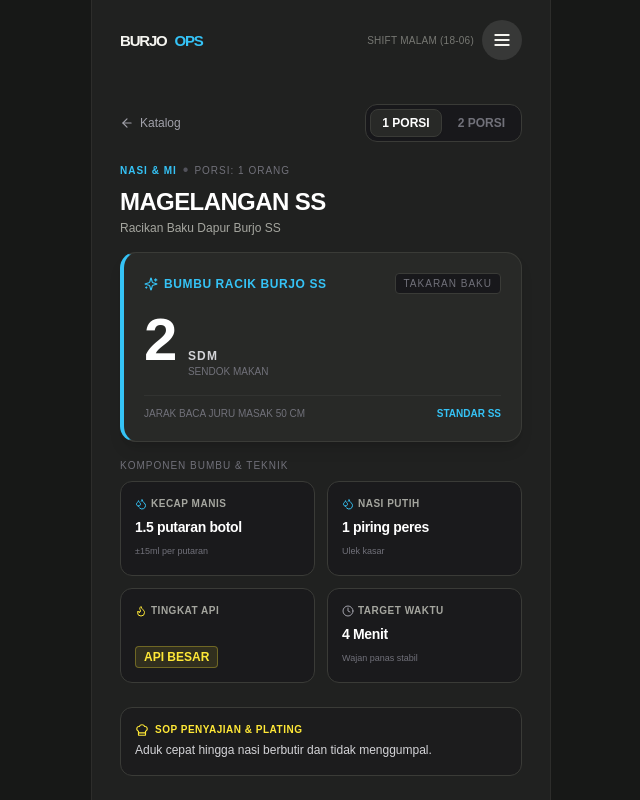
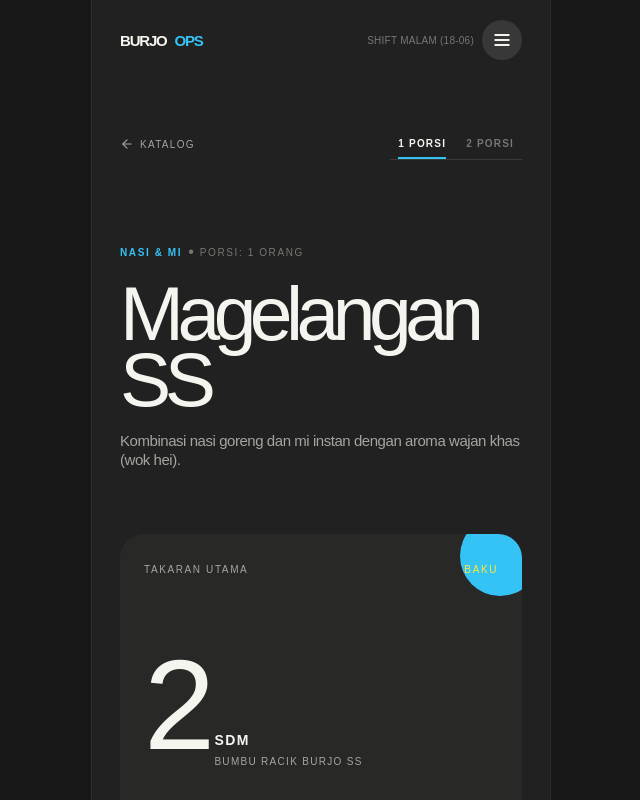
Before and after one commit to szqiel/burjo-ops, a Next.js app: page /resep/magelangan in a window 1280 px wide. Shown: the top 800 px of the page, without its empty margins (319-959 px from the left). Built offline with nearby package versions, Linux system fonts and the light colour scheme.

Commit message:
redesign(recipe): simplify recipe discovery and cooking flow

```diff
--- a/src/app/resep/[id]/page.tsx
+++ b/src/app/resep/[id]/page.tsx
@@ -10,7 +10,7 @@ import { CookingParametersGrid } from "@/components/recipe/CookingParametersGrid
 import recipesData from "@/data/recipes.json";
 import { Recipe } from "@/types/recipe";
 import { useEvaluation } from "@/context/EvaluationContext";
-import { ArrowLeft, ChefHat, CheckCircle2 } from "lucide-react";
+import { ArrowLeft } from "lucide-react";
 
 export default function RecipeDetailPage() {
   const params = useParams();
@@ -47,12 +47,12 @@ export default function RecipeDetailPage() {
 
   return (
     <PageTransition>
-      <div className="flex flex-col space-y-4">
+      <div className="flex flex-col">
         {/* Top Navigation Row: Back Link & Portion Segmented Control */}
-        <div className="flex items-center justify-between pt-1">
+        <div className="flex items-center justify-between pt-7">
           <Link
             href="/resep"
-            className="inline-flex items-center gap-1.5 text-xs font-mono text-zinc-400 hover:text-white transition-colors py-1 focus:outline-none"
+            className="inline-flex items-center gap-1.5 text-[10px] font-mono uppercase tracking-[0.13em] text-burjo-muted hover:text-burjo-text transition-colors py-1"
           >
             <ArrowLeft className="w-3.5 h-3.5" />
             <span>Katalog</span>
@@ -63,35 +63,35 @@ export default function RecipeDetailPage() {
         </div>
 
         {/* Recipe Title & Kicker */}
-        <div>
-          <div className="flex items-center gap-1.5 mb-1">
-            <span className="text-[10px] font-mono uppercase tracking-widest text-burjo-blue font-semibold">
+        <div className="mt-20">
+          <div className="flex items-center gap-1.5">
+            <span className="text-[10px] font-mono uppercase tracking-[0.16em] text-burjo-blue font-semibold">
               {recipe.category}
             </span>
-            <span className="text-zinc-600">•</span>
-            <span className="text-[10px] font-mono uppercase tracking-widest text-zinc-500">
+            <span className="text-burjo-quiet">•</span>
+            <span className="text-[10px] font-mono uppercase tracking-[0.16em] text-burjo-quiet">
               Porsi: {portion} Orang
             </span>
           </div>
-          <h1 className="text-2xl font-bold tracking-tight text-white uppercase">
+          <h1 className="mt-4 text-[clamp(3rem,13vw,4.8rem)] font-normal leading-[0.86] tracking-[-0.085em] text-burjo-text">
             {recipe.title}
           </h1>
-          <p className="text-xs text-burjo-muted font-mono mt-0.5">
-            Racikan Baku Dapur Burjo SS
+          <p className="mt-5 text-[15px] leading-[1.25] tracking-[-0.03em] text-burjo-muted">
+            {recipe.description}
           </p>
         </div>
 
         {/* Hero Takaran Card (Glanceable at 50 cm) */}
-        <HeroTakaranCard
+        <div className="mt-16"><HeroTakaranCard
           name={primaryIngredient.name}
           amount={multipliedPrimaryAmount}
           unit={primaryIngredient.unit}
-        />
+        /></div>
 
         {/* 2x2 Sub-Parameters Grid */}
-        <div>
-          <span className="text-[10px] font-mono uppercase tracking-widest text-zinc-500 block mb-1">
-            KOMPONEN BUMBU & TEKNIK
+        <div className="mt-20">
+          <span className="text-[10px] font-mono uppercase tracking-[0.16em] text-burjo-quiet block mb-5">
+            Komponen & teknik
           </span>
           <CookingParametersGrid
             ingredients={recipe.ingredients}
@@ -102,12 +102,11 @@ export default function RecipeDetailPage() {
         </div>
 
         {/* SOP Plating & Presentation Card */}
-        <div className="bg-zinc-900/50 border border-burjo-border rounded-xl p-3.5 space-y-1">
-          <div className="flex items-center gap-1.5 text-[10px] font-mono uppercase tracking-wider text-burjo-yellow font-semibold">
-            <ChefHat className="w-3.5 h-3.5" />
-            <span>SOP Penyajian & Plating</span>
+        <div className="mt-16 border-t border-burjo-border py-6">
+          <div className="text-[10px] font-mono uppercase tracking-[0.16em] text-burjo-yellow font-semibold">
+            Penyajian
           </div>
-          <p className="text-xs text-zinc-300 leading-relaxed font-sans">
+          <p className="mt-3 text-[15px] leading-[1.35] tracking-[-0.02em] text-burjo-muted">
             {recipe.platingNotes}
           </p>
         </div>
--- a/src/app/resep/page.tsx
+++ b/src/app/resep/page.tsx
@@ -1,91 +1,44 @@
 "use client";
 
-import React from "react";
 import Link from "next/link";
+import { motion } from "framer-motion";
 import { PageTransition } from "@/components/layout/PageTransition";
 import recipesData from "@/data/recipes.json";
 import { Recipe } from "@/types/recipe";
-import { ChevronRight, Flame, Clock, Sparkles } from "lucide-react";
-import { motion } from "framer-motion";
 
 export default function RecipeCatalogPage() {
   const recipes = recipesData as Recipe[];
 
   return (
     <PageTransition>
-      <div className="flex flex-col space-y-5">
-        {/* Header */}
-        <div className="pt-2">
-          <span className="text-[10px] font-mono uppercase tracking-widest text-burjo-blue font-semibold">
-            STANDARISASI MENU
-          </span>
-          <h1 className="text-2xl font-bold tracking-tight text-white mt-0.5">
-            Katalog Resep Baku
-          </h1>
-          <p className="text-xs text-burjo-muted mt-1 leading-relaxed">
-            Daftar resep racik dapur Burjo SS untuk menjaga konsistensi rasa antar juru masak.
-          </p>
-        </div>
+      <section className="pt-7">
+        <p className="text-[10px] font-mono uppercase tracking-[0.16em] text-burjo-blue">Resep baku</p>
+        <h1 className="mt-14 max-w-[8ch] text-balance text-[clamp(3.4rem,14vw,5.4rem)] font-normal leading-[0.86] tracking-[-0.085em] text-burjo-text">Masak dengan pasti.</h1>
+        <p className="mt-7 max-w-[29ch] text-[15px] leading-[1.25] tracking-[-0.03em] text-burjo-muted">Pilih menu, atur porsi, lalu lihat takaran tanpa perlu menebak.</p>
 
-        {/* Recipe Cards List */}
-        <div className="flex flex-col space-y-3">
-          {recipes.map((recipe) => {
-            const primaryIngredient = recipe.ingredients.find((i) => i.primary);
-
+        <div className="mt-24 border-t border-burjo-border">
+          {recipes.map((recipe, index) => {
+            const primary = recipe.ingredients.find((ingredient) => ingredient.primary);
             return (
-              <Link
-                key={recipe.id}
-                href={`/resep/${recipe.id}`}
-                className="group focus:outline-none"
-              >
-                <motion.div
-                  whileTap={{ scale: 0.98 }}
-                  className="w-full bg-burjo-surface border border-burjo-border group-hover:border-burjo-blue/50 rounded-2xl p-4 transition-all duration-200 shadow-sm flex flex-col justify-between"
-                >
-                  <div className="flex items-center justify-between mb-2">
-                    <span className="text-[10px] font-mono uppercase tracking-wider text-zinc-400 bg-zinc-900 px-2 py-0.5 rounded border border-burjo-border">
-                      {recipe.category}
-                    </span>
-                    <div className="flex items-center gap-2 text-[10px] font-mono text-zinc-400">
-                      <span className="flex items-center gap-1 text-burjo-yellow">
-                        <Flame className="w-3 h-3" />
-                        {recipe.heatLevel}
-                      </span>
-                      <span>•</span>
-                      <span className="flex items-center gap-1">
-                        <Clock className="w-3 h-3 text-zinc-500" />
-                        {recipe.cookTime}
-                      </span>
+              <motion.div key={recipe.id} initial={{ opacity: 0, transform: "translateY(12px)" }} animate={{ opacity: 1, transform: "translateY(0)" }} transition={{ duration: 0.32, delay: index * 0.06, ease: [0.16, 1, 0.3, 1] }}>
+                <Link href={`/resep/${recipe.id}`} className="group block border-b border-burjo-border py-7 active:scale-[0.98]">
+                  <div className="flex items-start justify-between gap-6">
+                    <div>
+                      <span className="text-[10px] font-mono uppercase tracking-[0.16em] text-burjo-quiet">{String(index + 1).padStart(2, "0")} · {recipe.category}</span>
+                      <h2 className="mt-3 text-[clamp(2rem,9vw,2.8rem)] leading-[0.88] tracking-[-0.07em] text-burjo-text transition-colors duration-200 ease-editorial group-hover:text-burjo-blue">{recipe.title}</h2>
+                      <p className="mt-3 max-w-[24ch] text-xs leading-[1.35] text-burjo-muted">{recipe.description}</p>
+                    </div>
+                    <div className={`mt-1 flex h-14 w-14 shrink-0 items-center justify-center rounded-full border ${index % 2 === 0 ? "border-burjo-blue text-burjo-blue" : "border-burjo-yellow text-burjo-yellow"}`}>
+                      <span className="text-lg leading-none">↗</span>
                     </div>
                   </div>
-
-                  <div className="flex items-end justify-between mt-2">
-                    <div>
-                      <h2 className="text-lg font-bold text-white tracking-tight group-hover:text-burjo-blue transition-colors">
-                        {recipe.title}
-                      </h2>
-                      <p className="text-xs text-burjo-muted line-clamp-1 mt-0.5">
-                        {recipe.description}
-                      </p>
-                    </div>
-
-                    {primaryIngredient && (
-                      <div className="text-right pl-3">
-                        <span className="text-xl font-black font-mono text-white leading-none">
-                          {primaryIngredient.amount}
-                        </span>
-                        <span className="text-[9px] font-mono uppercase text-burjo-blue block font-semibold">
-                          {primaryIngredient.unit} BUMBU
-                        </span>
-                      </div>
-                    )}
-                  </div>
-                </motion.div>
-              </Link>
+                  {primary && <p className="mt-8 text-[10px] font-mono uppercase tracking-[0.13em] text-burjo-quiet"><span className="text-burjo-text">{primary.amount} {primary.unit}</span> {primary.name}</p>}
+                </Link>
+              </motion.div>
             );
           })}
         </div>
-      </div>
+      </section>
     </PageTransition>
   );
 }
--- a/src/components/recipe/CookingParametersGrid.tsx
+++ b/src/components/recipe/CookingParametersGrid.tsx
@@ -1,7 +1,7 @@
 "use client";
 
 import React from "react";
-import { Flame, Clock, Droplets, FlameKindling } from "lucide-react";
+import { Flame, Clock, Droplets } from "lucide-react";
 import { Ingredient } from "@/types/recipe";
 
 interface CookingParametersGridProps {
@@ -20,24 +20,23 @@ export function CookingParametersGrid({
   const secondaryIngredients = ingredients.filter((item) => !item.primary);
 
   return (
-    <div className="grid grid-cols-2 gap-3 my-2">
+    <div className="border-t border-burjo-border">
       {/* Secondary Ingredients (e.g. Kecap, Cabai) */}
       {secondaryIngredients.map((item) => {
         const multipliedAmount = item.amount * portionMultiplier;
         return (
           <div
             key={item.name}
-            className="bg-zinc-900/70 border border-burjo-border rounded-xl p-3.5 flex flex-col justify-between"
+            className="grid grid-cols-[1fr_auto] items-end gap-4 border-b border-burjo-border py-5"
           >
-            <span className="text-[10px] font-mono uppercase tracking-wider text-burjo-muted font-semibold flex items-center gap-1">
-              <Droplets className="w-3 h-3 text-burjo-blue" />
+            <span className="text-[10px] font-mono uppercase tracking-[0.13em] text-burjo-muted font-semibold flex items-center gap-1">
               {item.name}
             </span>
-            <div className="mt-1.5">
-              <p className="text-sm font-bold text-white tracking-tight">
+            <div className="text-right">
+              <p className="text-lg tracking-[-0.04em] text-burjo-text">
                 {multipliedAmount} {item.unit}
               </p>
-              <span className="text-[9px] font-mono text-zinc-500">
+              <span className="text-[9px] font-mono text-burjo-quiet">
                 {item.name.toLowerCase().includes("kecap") ? "±15ml per putaran" : "Ulek kasar"}
               </span>
             </div>
@@ -46,29 +45,27 @@ export function CookingParametersGrid({
       })}
 
       {/* Heat Level Parameter */}
-      <div className="bg-zinc-900/70 border border-burjo-border rounded-xl p-3.5 flex flex-col justify-between">
-        <span className="text-[10px] font-mono uppercase tracking-wider text-burjo-muted font-semibold flex items-center gap-1">
-          <Flame className="w-3 h-3 text-burjo-yellow" />
+      <div className="grid grid-cols-[1fr_auto] items-center gap-4 border-b border-burjo-border py-5">
+        <span className="text-[10px] font-mono uppercase tracking-[0.13em] text-burjo-muted font-semibold flex items-center gap-1">
           Tingkat Api
         </span>
-        <div className="mt-1.5">
-          <span className="inline-block px-2 py-0.5 rounded bg-burjo-yellow/10 border border-burjo-yellow/30 text-burjo-yellow text-xs font-mono font-bold uppercase">
+        <div>
+          <span className="text-xs font-mono font-bold uppercase tracking-[0.1em] text-burjo-yellow">
             {heatLevel}
           </span>
         </div>
       </div>
 
       {/* Cook Time Parameter */}
-      <div className="bg-zinc-900/70 border border-burjo-border rounded-xl p-3.5 flex flex-col justify-between">
-        <span className="text-[10px] font-mono uppercase tracking-wider text-burjo-muted font-semibold flex items-center gap-1">
-          <Clock className="w-3 h-3 text-zinc-400" />
+      <div className="grid grid-cols-[1fr_auto] items-center gap-4 py-5">
+        <span className="text-[10px] font-mono uppercase tracking-[0.13em] text-burjo-muted font-semibold flex items-center gap-1">
           Target Waktu
         </span>
-        <div className="mt-1.5">
-          <p className="text-sm font-bold text-white tracking-tight font-mono">
+        <div className="text-right">
+          <p className="text-lg tracking-[-0.04em] text-burjo-text">
             {cookTime}
           </p>
-          <span className="text-[9px] font-mono text-zinc-500">
+          <span className="text-[9px] font-mono text-burjo-quiet">
             Wajan panas stabil
           </span>
         </div>
--- a/src/components/recipe/HeroTakaranCard.tsx
+++ b/src/components/recipe/HeroTakaranCard.tsx
@@ -2,7 +2,6 @@
 
 import React from "react";
 import { motion, AnimatePresence } from "framer-motion";
-import { Sparkles } from "lucide-react";
 
 interface HeroTakaranCardProps {
   name: string;
@@ -12,20 +11,15 @@ interface HeroTakaranCardProps {
 
 export function HeroTakaranCard({ name, amount, unit }: HeroTakaranCardProps) {
   return (
-    <div className="w-full bg-burjo-surface border-y border-r border-burjo-border border-l-[4px] border-l-burjo-blue rounded-2xl p-5 shadow-lg relative overflow-hidden">
-      {/* Top Label */}
-      <div className="flex items-center justify-between mb-2">
-        <span className="text-xs font-mono font-bold uppercase tracking-wider text-burjo-blue flex items-center gap-1.5">
-          <Sparkles className="w-3.5 h-3.5" />
-          {name}
-        </span>
-        <span className="text-[10px] font-mono uppercase tracking-widest text-zinc-500 bg-zinc-900 px-2 py-0.5 rounded border border-burjo-border">
-          TAKARAN BAKU
-        </span>
+    <div className="relative overflow-hidden rounded-[24px] bg-burjo-surface px-6 py-7">
+      <span className="absolute right-[-18px] top-[-18px] h-20 w-20 rounded-full bg-burjo-blue" aria-hidden="true" />
+      <div className="relative flex items-center justify-between">
+        <span className="text-[10px] font-mono uppercase tracking-[0.16em] text-burjo-muted">Takaran utama</span>
+        <span className="text-[10px] font-mono uppercase tracking-[0.16em] text-burjo-yellow">Baku</span>
       </div>
 
       {/* Large 50cm Glanceable Metric */}
-      <div className="py-2">
+      <div className="relative py-16">
         <AnimatePresence mode="wait">
           <motion.div
             key={amount}
@@ -33,26 +27,26 @@ export function HeroTakaranCard({ name, amount, unit }: HeroTakaranCardProps) {
             animate={{ opacity: 1, y: 0 }}
             exit={{ opacity: 0, y: -6 }}
             transition={{ duration: 0.15 }}
-            className="flex items-baseline gap-3"
+            className="flex items-end gap-3"
           >
-            <span className="text-6xl font-black tracking-tight text-white font-mono leading-none">
+            <span className="text-[clamp(5rem,26vw,8rem)] font-normal tracking-[-0.1em] text-burjo-text leading-none">
               {amount}
             </span>
             <div className="flex flex-col">
-              <span className="text-xs font-mono font-bold tracking-widest uppercase text-zinc-300">
+              <span className="text-sm font-mono font-bold tracking-[0.1em] uppercase text-burjo-text">
                 {unit.toUpperCase()}
               </span>
-              <span className="text-[10px] font-mono text-zinc-500 uppercase">
-                SENDOK MAKAN
+              <span className="mt-1 text-[10px] font-mono uppercase tracking-[0.13em] text-burjo-muted">
+                {name}
               </span>
             </div>
           </motion.div>
         </AnimatePresence>
       </div>
 
-      <div className="mt-2 pt-2.5 border-t border-burjo-border/60 flex items-center justify-between text-[10px] font-mono text-zinc-500">
-        <span>JARAK BACA JURU MASAK 50 CM</span>
-        <span className="text-burjo-blue font-semibold">STANDAR SS</span>
+      <div className="relative flex items-center justify-between border-t border-burjo-border pt-3 text-[10px] font-mono uppercase tracking-[0.13em] text-burjo-muted">
+        <span>Terlihat dari 50 cm</span>
+        <span className="text-burjo-text">SS</span>
       </div>
     </div>
   );
--- a/src/components/recipe/PortionToggle.tsx
+++ b/src/components/recipe/PortionToggle.tsx
@@ -10,19 +10,19 @@ interface PortionToggleProps {
 
 export function PortionToggle({ portion, onChange }: PortionToggleProps) {
   return (
-    <div className="bg-zinc-900/90 border border-burjo-border p-1 rounded-xl flex items-center gap-1">
+    <div className="flex items-center gap-1 border-b border-burjo-border">
       <button
         type="button"
         onClick={() => onChange(1)}
-        className={`relative px-3 py-1.5 rounded-lg text-xs font-mono font-semibold transition-all duration-200 ${
-          portion === 1 ? "text-white" : "text-zinc-500 hover:text-zinc-300"
+        className={`relative px-2 py-2 text-[10px] font-mono font-semibold uppercase tracking-[0.12em] transition-colors duration-200 ${
+          portion === 1 ? "text-burjo-text" : "text-burjo-quiet hover:text-burjo-muted"
         }`}
       >
         {portion === 1 && (
           <motion.div
             layoutId="portion-pill"
-            className="absolute inset-0 bg-burjo-surface border border-burjo-border rounded-lg shadow-sm"
-            transition={{ type: "spring", stiffness: 400, damping: 30 }}
+            className="absolute inset-x-2 bottom-0 h-0.5 bg-burjo-blue"
+            transition={{ duration: 0.2, ease: "easeOut" }}
           />
         )}
         <span className="relative z-10">1 PORSI</span>
@@ -31,15 +31,15 @@ export function PortionToggle({ portion, onChange }: PortionToggleProps) {
       <button
         type="button"
         onClick={() => onChange(2)}
-        className={`relative px-3 py-1.5 rounded-lg text-xs font-mono font-semibold transition-all duration-200 ${
-          portion === 2 ? "text-white" : "text-zinc-500 hover:text-zinc-300"
+        className={`relative px-2 py-2 text-[10px] font-mono font-semibold uppercase tracking-[0.12em] transition-colors duration-200 ${
+          portion === 2 ? "text-burjo-text" : "text-burjo-quiet hover:text-burjo-muted"
         }`}
       >
         {portion === 2 && (
           <motion.div
             layoutId="portion-pill"
-            className="absolute inset-0 bg-burjo-surface border border-burjo-border rounded-lg shadow-sm"
-            transition={{ type: "spring", stiffness: 400, damping: 30 }}
+            className="absolute inset-x-2 bottom-0 h-0.5 bg-burjo-blue"
+            transition={{ duration: 0.2, ease: "easeOut" }}
           />
         )}
         <span className="relative z-10">2 PORSI</span>
```
